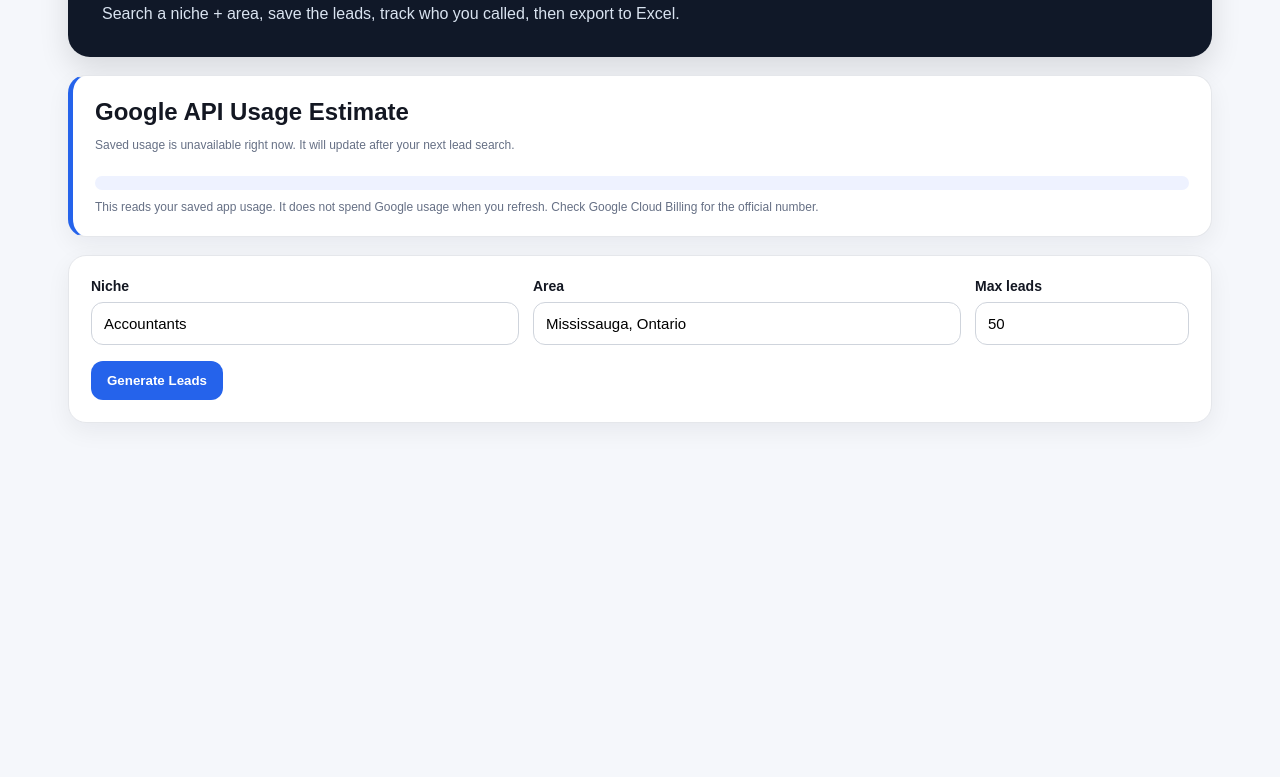
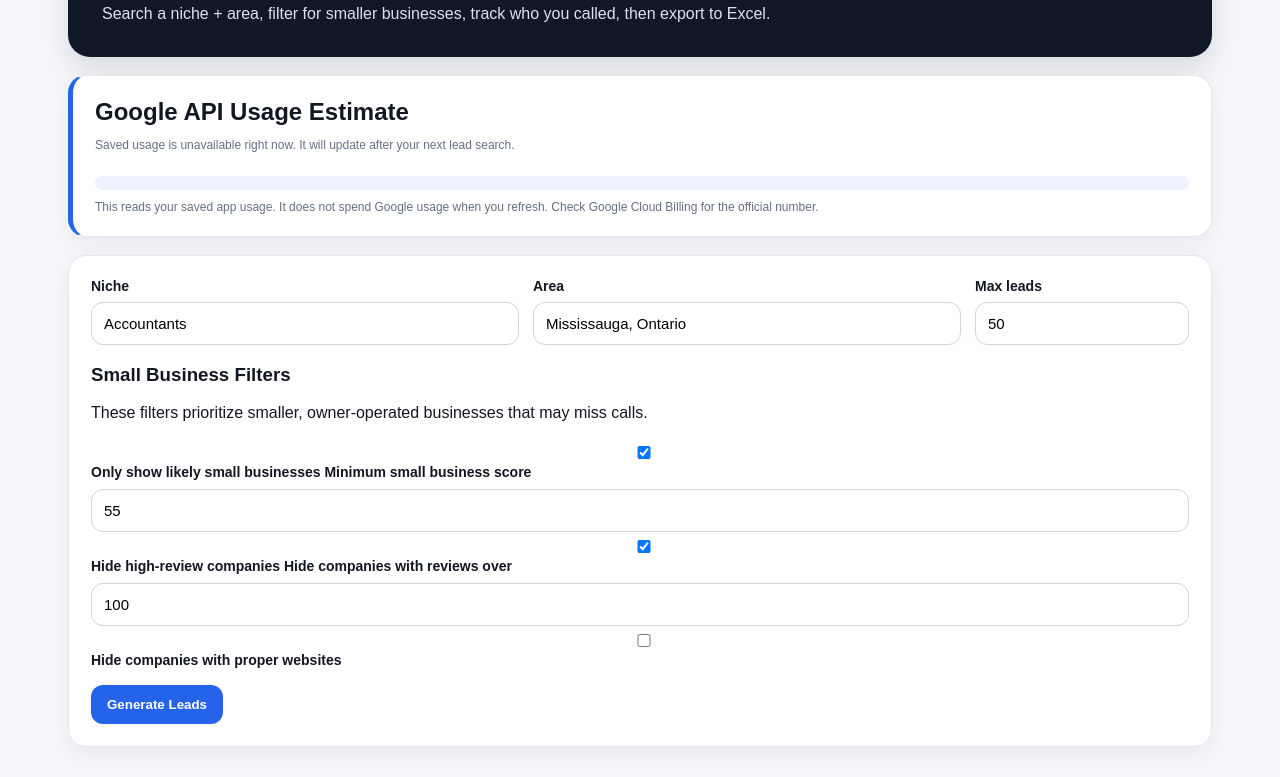
Before and after one commit to KaelanP2007/Voxa-lead-finder, a website: page voxa_render_lead_finder/voxa_render_lead_finder/public/index.html in a window 1280 px wide. Shown: the part 143-920 px from the top of the page. Before the commit the page ends 800 px from the top, so only its background shows below. Drawn offline with Linux system fonts and the light colour scheme; no server answers.

Commit message:
Update index.html

```diff
--- a/voxa_render_lead_finder/voxa_render_lead_finder/public/index.html
+++ b/voxa_render_lead_finder/voxa_render_lead_finder/public/index.html
@@ -13,7 +13,7 @@
         <p class="eyebrow">Voxa AI</p>
         <h1>Lead Finder</h1>
         <p class="sub">
-          Search a niche + area, save the leads, track who you called, then export to Excel.
+          Search a niche + area, filter for smaller businesses, track who you called, then export to Excel.
         </p>
       </div>
     </section>
@@ -56,6 +56,42 @@
         </label>
       </div>
 
+      <div class="filterBox">
+        <div class="filterHeader">
+          <h3>Small Business Filters</h3>
+          <p>
+            These filters prioritize smaller, owner-operated businesses that may miss calls.
+          </p>
+        </div>
+
+        <div class="filterGrid">
+          <label class="check">
+            <input id="smallBusinessOnly" type="checkbox" checked />
+            Only show likely small businesses
+          </label>
+
+          <label>
+            Minimum small business score
+            <input id="minSmallBusinessScore" type="number" min="0" max="100" value="55" />
+          </label>
+
+          <label class="check">
+            <input id="hideHighReviewCompanies" type="checkbox" checked />
+            Hide high-review companies
+          </label>
+
+          <label>
+            Hide companies with reviews over
+            <input id="maxReviewCount" type="number" min="1" max="1000" value="100" />
+          </label>
+
+          <label class="check">
+            <input id="hideProperWebsites" type="checkbox" />
+            Hide companies with proper websites
+          </label>
+        </div>
+      </div>
+
       <button id="searchBtn">Generate Leads</button>
 
       <div id="progress" class="progress hidden"></div>
@@ -82,7 +118,9 @@
               <th>Phone</th>
               <th>Website</th>
               <th>Address</th>
-              <th>Rating</th>
+              <th>Reviews</th>
+              <th>Small Biz Score</th>
+              <th>Why</th>
               <th>Called?</th>
               <th>Status</th>
               <th>Notes</th>
@@ -95,6 +133,6 @@
     </section>
   </main>
 
-  <script src="/app.js?v=6"></script>
+  <script src="/app.js?v=7"></script>
 </body>
 </html>
```
